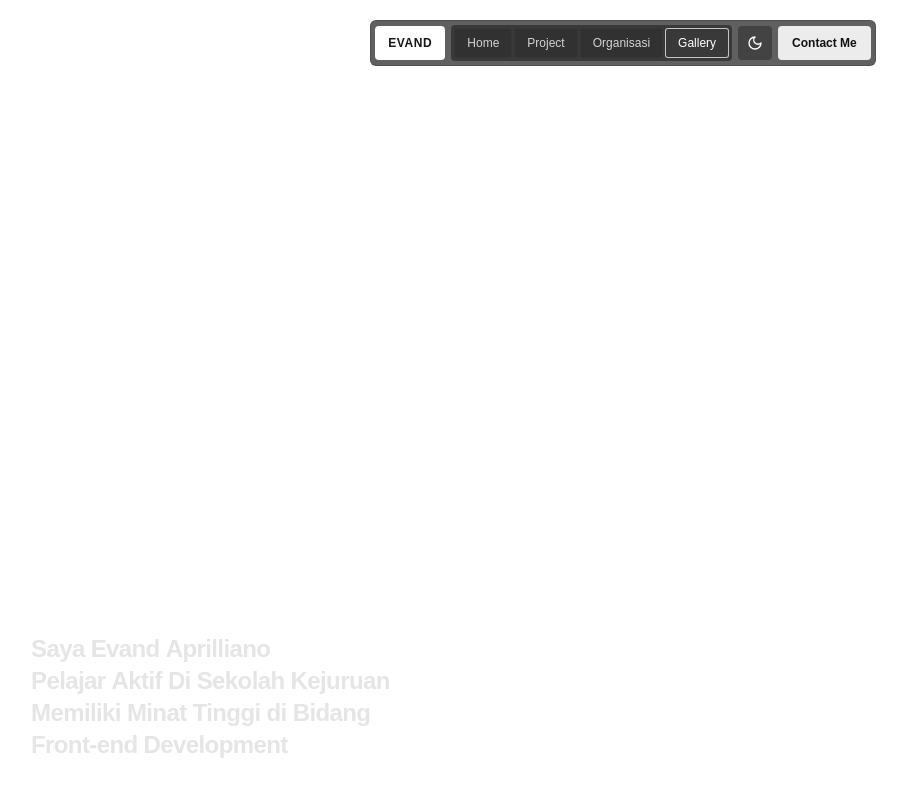
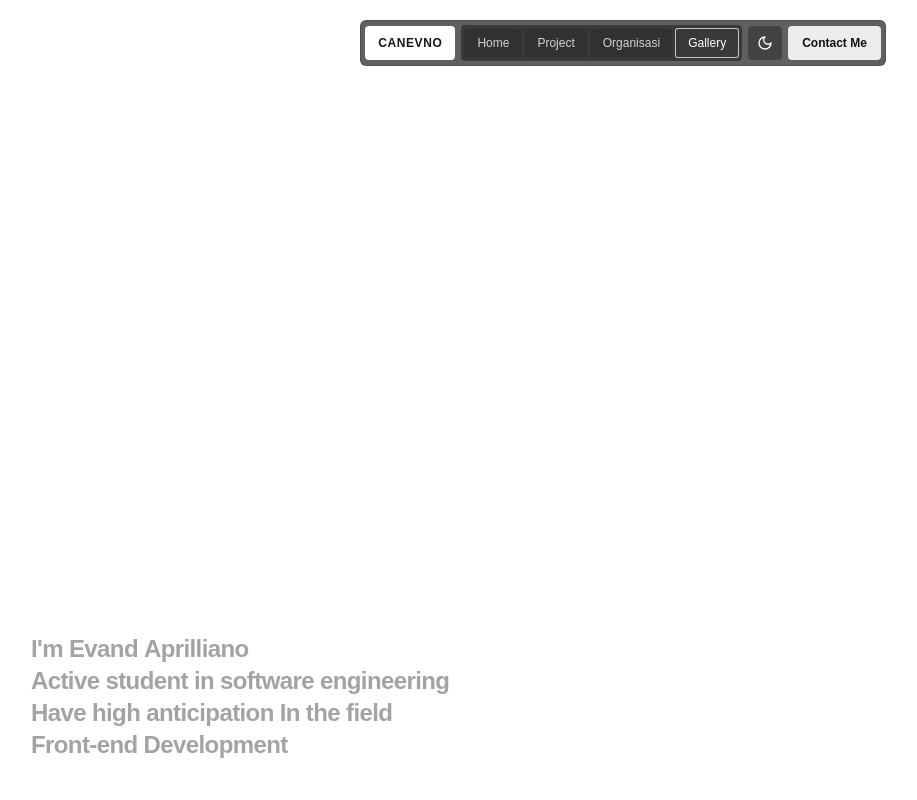
Before and after one commit to canevno/canevno, an Astro site: page / in a window 1280 px wide. Shown: the top 800 px of the page, without its empty margins (17-934 px from the left). Built offline with nearby package versions, Linux system fonts and the light colour scheme; Astro itself is replaced by a stand-in of ours; a web font is replaced by a local one.

Commit message:
commit semua file

```diff
--- a/src/components/Hero.jsx
+++ b/src/components/Hero.jsx
@@ -9,9 +9,9 @@ export default function Hero() {
   const textRef = useRef(null);
 
   const lines = [
-    "Saya Evand Aprilliano",
-    "Pelajar Aktif Di Sekolah Kejuruan",
-    "Memiliki Minat Tinggi di Bidang",
+    "I'm Evand Aprilliano",
+    "Active student in software engineering",
+    "Have high anticipation In the field",
     "Front-end Development"
   ];
 
@@ -47,12 +47,12 @@ export default function Hero() {
           // LIGHT MODE (3 SEGMEN): Putih Samar (#e5e5e5) -> Abu-abu (#737373) -> Hitam (#0a0a0a)
           gsap.fromTo(
             words,
-            { color: '#e5e5e5' },
-            {
-              keyframes: [
-                { color: '#737373', duration: 0.5 },
-                { color: '#0a0a0a', duration: 0.5 }
-              ],
+         { color: '#a3a3a3' },
+        {
+            keyframes: [
+            { color: '#525252', duration: 0.5 },
+            { color: '#0a0a0a', duration: 0.5 }
+            ],
               stagger: 0.1,
               ease: 'power1.inOut',
               scrollTrigger: {
--- a/src/components/Navbar.jsx
+++ b/src/components/Navbar.jsx
@@ -150,7 +150,7 @@ export default function Navbar() {
             href="#"
             className="flex items-center justify-center h-7 md:h-8.5 px-2 md:px-3 bg-white text-[#171717] hover:bg-neutral-200 rounded-[4px] font-bold text-[10px] md:text-xs transition-colors border border-white/50 tracking-wider shrink-0"
           >
-            EVAND
+            CANEVNO
           </a>
 
           {/* CONTAINER TENGAH */}
```
